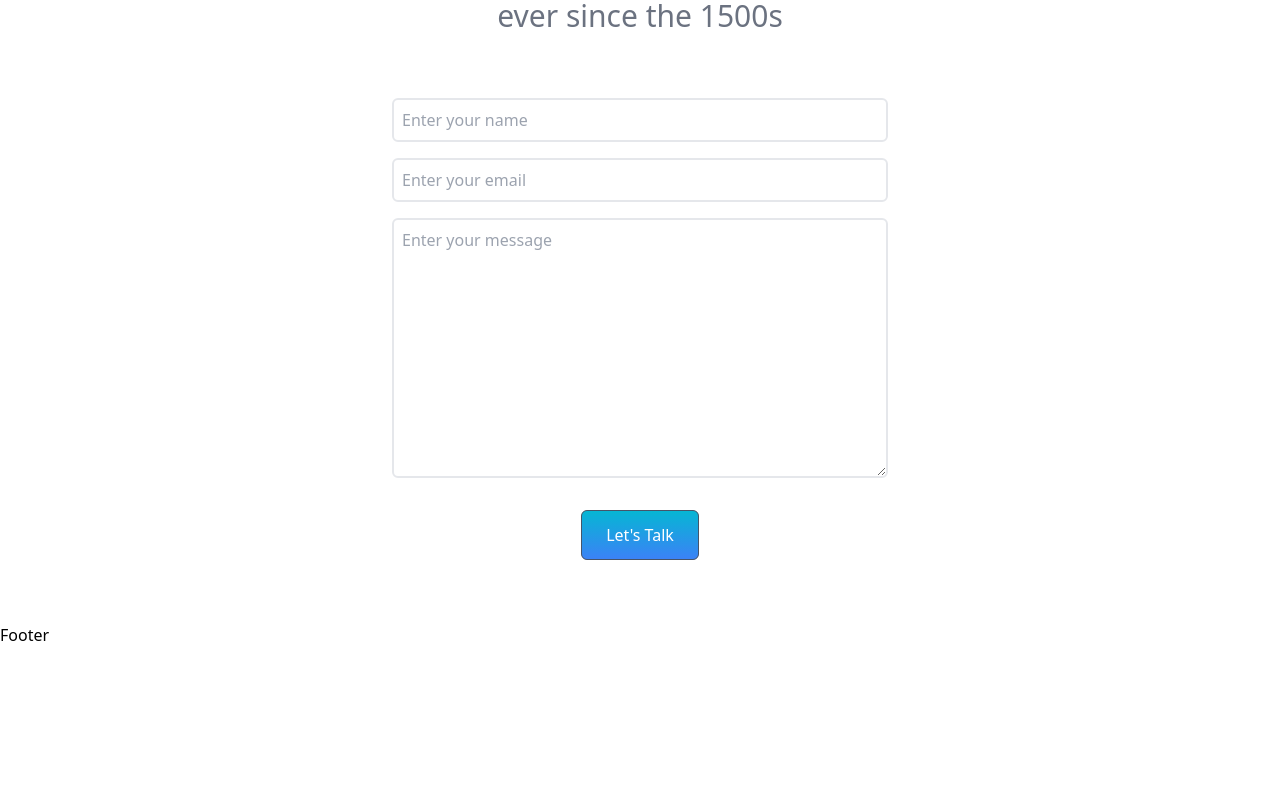
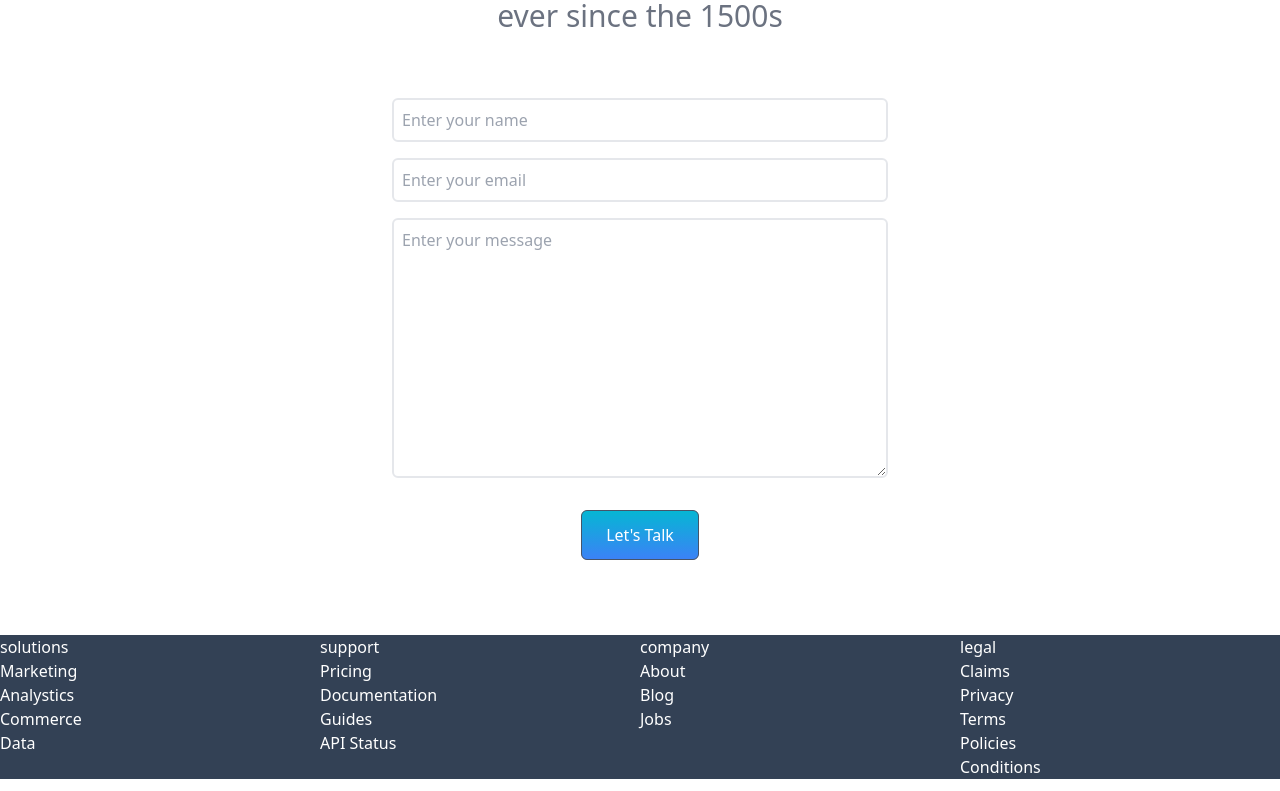
Before and after one commit to llllling/tailwindCSS, a React (Create React App) app: page / in a window 1280 px wide. Shown: the part 4543-5334 px from the top of the page. Before the commit the page ends 5190 px from the top, so only its background shows below. Built offline with nearby package versions, Linux system fonts and the light colour scheme.

Commit message:
feat : footer 데이터구조까지 추가

```diff
--- a/src/components/Footer.js
+++ b/src/components/Footer.js
@@ -1,5 +1,45 @@
 import React from "react";
+const FOOTER_LIST = [
+  {
+    title: "solutions",
+    items: ["Marketing", "Analystics", "Commerce", "Data"],
+  },
+  {
+    title: "support",
+    items: ["Pricing", "Documentation", "Guides", "API Status"],
+  },
+  {
+    title: "company",
+    items: ["About", "Blog", "Jobs"],
+  },
+  {
+    title: "legal",
+    items: ["Claims", "Privacy", "Terms", "Policies", "Conditions"],
+  },
+];
+export const Footer = () => {
+  return (
+    <section className="w-full my-3 text-white bg-slate-700">
+      <div>
+        <div className="grid sm:grid-cols-2 md:grid-cols-4">
+          {FOOTER_LIST.map((data, i) => (
+            <FooterItem key={i} data={data} />
+          ))}
+        </div>
+      </div>
+    </section>
+  );
+};
 
-export const Footer = () => {
-  return <div>Footer</div>;
-};
+function FooterItem({ data }) {
+  return (
+    <div>
+      <h3>{data.title}</h3>
+      {data.items.map((item, i) => (
+        <div key={i}>
+          <a>{item}</a>
+        </div>
+      ))}
+    </div>
+  );
+}
```
